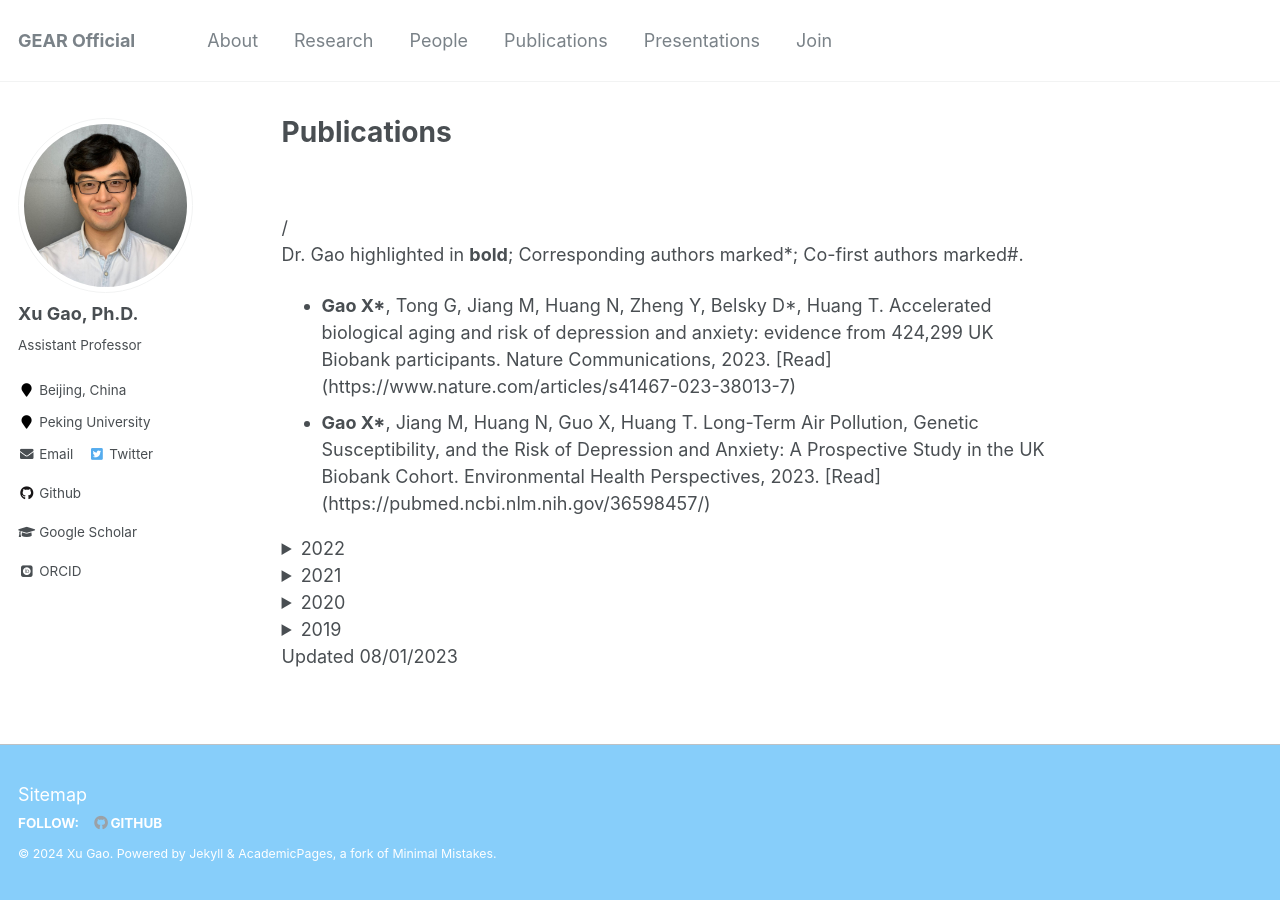
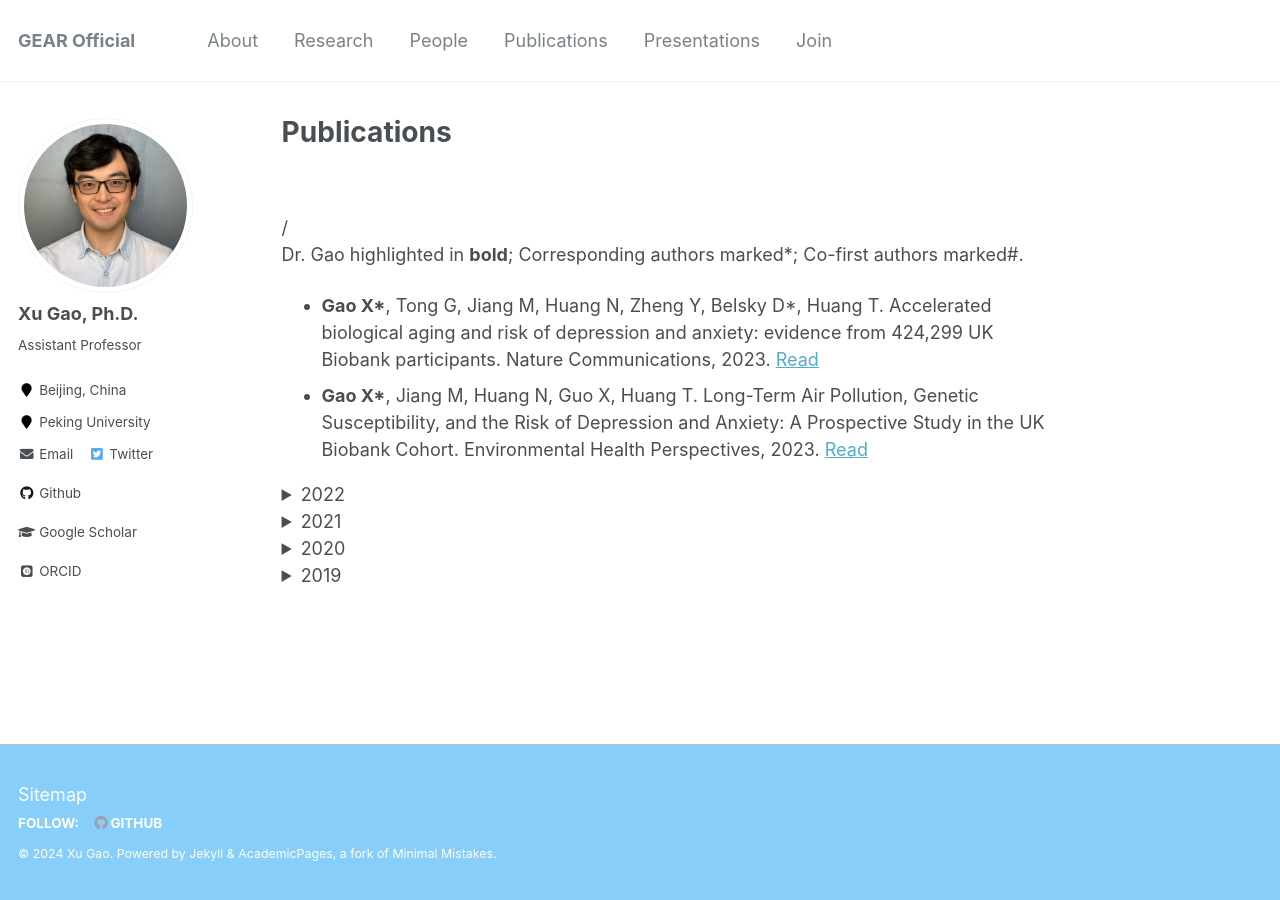
Before and after one commit to ytwangZero/gearpku2020.github.io, a Jekyll site: the page built from _pages/PUBLICATIONS.md, in a window 1280 px wide. Built offline with Jekyll 4.4.1, drawn with Linux system fonts in a browser that asks for light colours; some web fonts are replaced; part of the change alters nothing that is shown.

Commit message:
Update PUBLICATIONS.md

```diff
--- a/_pages/PUBLICATIONS.md
+++ b/_pages/PUBLICATIONS.md
@@ -32,39 +32,39 @@ redirect_from:
 Dr. Gao highlighted in **bold**; Corresponding authors marked*; Co-first authors marked#.
 
 <ul>
-  <li><strong>Gao X*</strong>, Tong G, Jiang M, Huang N, Zheng Y, Belsky D*, Huang T. Accelerated biological aging and risk of depression and anxiety: evidence from 424,299 UK Biobank participants. Nature Communications, 2023. [Read](https://www.nature.com/articles/s41467-023-38013-7)</li>
-  <li><strong>Gao X*</strong>, Jiang M, Huang N, Guo X, Huang T. Long-Term Air Pollution, Genetic Susceptibility, and the Risk of Depression and Anxiety: A Prospective Study in the UK Biobank Cohort. Environmental Health Perspectives, 2023. [Read](https://pubmed.ncbi.nlm.nih.gov/36598457/)</li>
+  <li><strong>Gao X*</strong>, Tong G, Jiang M, Huang N, Zheng Y, Belsky D*, Huang T. Accelerated biological aging and risk of depression and anxiety: evidence from 424,299 UK Biobank participants. Nature Communications, 2023. <a herf="https://www.nature.com/articles/s41467-023-38013-7">Read</a></li>
+  <li><strong>Gao X*</strong>, Jiang M, Huang N, Guo X, Huang T. Long-Term Air Pollution, Genetic Susceptibility, and the Risk of Depression and Anxiety: A Prospective Study in the UK Biobank Cohort. Environmental Health Perspectives, 2023. <a herf="https://pubmed.ncbi.nlm.nih.gov/36598457/">Read</a></li>
 </ul>
 
 <details>
   <summary>2022</summary>
   <ul>
-  <li><strong>Gao X#</strong>, Huang J#, Cardenas A, Zhao Y, Sun Y, Wang J, Xue L, Baccarelli AA, Guo X, Zhang L, Wu S. Short-Term Exposure of PM2.5 and Epigenetic Aging: A Quasi-Experimental Study. Environmental Science & Technology, 2022. [Read](https://pubs.acs.org/doi/10.1021/acs.est.2c05534)</li>
-  <li><strong>Gao X*</strong>, Huang N, Jiang M, Holleczek B, Schöttker B, Huang T, Brenner H. Mortality and morbidity risk prediction for older former smokers based on a score of smoking history: evidence from UK Biobank and ESTHER cohorts. Age and Ageing, 2022, afac154. [Read](https://pubmed.ncbi.nlm.nih.gov/35780433/)</li>
-  <li><strong>Gao X*</strong>, Huang N, Guo X, Huang T. Role of sleep quality in the acceleration of biological aging and its potential for preventive interaction on air pollution insults: Findings from the UK Biobank cohort. Aging cell, 2022, e13610. [Read](https://pubmed.ncbi.nlm.nih.gov/35421261/)</li>
+  <li><strong>Gao X#</strong>, Huang J#, Cardenas A, Zhao Y, Sun Y, Wang J, Xue L, Baccarelli AA, Guo X, Zhang L, Wu S. Short-Term Exposure of PM2.5 and Epigenetic Aging: A Quasi-Experimental Study. Environmental Science & Technology, 2022. <a herf="https://pubs.acs.org/doi/10.1021/acs.est.2c05534">Read</a></li>
+  <li><strong>Gao X*</strong>, Huang N, Jiang M, Holleczek B, Schöttker B, Huang T, Brenner H. Mortality and morbidity risk prediction for older former smokers based on a score of smoking history: evidence from UK Biobank and ESTHER cohorts. Age and Ageing, 2022, afac154. <a herf="https://pubmed.ncbi.nlm.nih.gov/35780433/">Read</a></li>
+  <li><strong>Gao X*</strong>, Huang N, Guo X, Huang T. Role of sleep quality in the acceleration of biological aging and its potential for preventive interaction on air pollution insults: Findings from the UK Biobank cohort. Aging cell, 2022, e13610. <a herf="https://pubmed.ncbi.nlm.nih.gov/35421261/">Read</a></li>
   </ul>
 </details>
 
 <details>
   <summary>2021</summary>
   <ul>
-  <li><strong>Gao X*</strong>, Coull B, Lin X, Vokonas P, Spiro A III, Hou L, Schwartz J, Baccarelli AA. Short-term air pollution, cognitive performance and nonsteroidal anti-inflammatory drug use in the Veterans Affairs Normative Aging Study. Nature Aging. 2021. [Read](https://www.nature.com/articles/s43587-021-00060-4)</li>
+  <li><strong>Gao X*</strong>, Coull B, Lin X, Vokonas P, Spiro A III, Hou L, Schwartz J, Baccarelli AA. Short-term air pollution, cognitive performance and nonsteroidal anti-inflammatory drug use in the Veterans Affairs Normative Aging Study. Nature Aging. 2021. <a herf="https://www.nature.com/articles/s43587-021-00060-4">Read</a></li>
   </ul>
 </details>
 
 <details>
   <summary>2020</summary>
   <ul>
-  <li><strong>Gao X*</strong>, Coull B, Lin X, Vokonas P, Sparrow D, Hou L, DeMeo D, Litonjua A, Schwartz J, Baccarelli AA. Association of Neutrophil to Lymphocyte Ratio with Reduced Pulmonary Function in a 30-Year Longitudinal Study of US Veterans. JAMA Network Open. 2020; 3:e2010350. [Read](https://jamanetwork.com/journals/jamanetworkopen/fullarticle/2768234)</li>
-  <li><strong>Gao X*</strong>, Coull B, Lin X, Vokonas P, Schwartz J, Baccarelli AA. Nonsteroidal anti-inflammatory drugs modify the effect of short-term air pollution on lung function. American Journal of Respiratory and Critical Care Medicine. 2020; 201(3):374-8. [Read](https://pubmed.ncbi.nlm.nih.gov/31553629/)</li>
+  <li><strong>Gao X*</strong>, Coull B, Lin X, Vokonas P, Sparrow D, Hou L, DeMeo D, Litonjua A, Schwartz J, Baccarelli AA. Association of Neutrophil to Lymphocyte Ratio with Reduced Pulmonary Function in a 30-Year Longitudinal Study of US Veterans. JAMA Network Open. 2020; 3:e2010350. <a herf="https://jamanetwork.com/journals/jamanetworkopen/fullarticle/2768234">Read</a></li>
+  <li><strong>Gao X*</strong>, Coull B, Lin X, Vokonas P, Schwartz J, Baccarelli AA. Nonsteroidal anti-inflammatory drugs modify the effect of short-term air pollution on lung function. American Journal of Respiratory and Critical Care Medicine. 2020; 201(3):374-8. <a herf="https://pubmed.ncbi.nlm.nih.gov/31553629/">Read</a></li>
   </ul>
 </details>
 
 <details>
   <summary>2019</summary>
   <ul>
-  <li><strong>Gao X*</strong>, Colicino E, Shen J, Just AC, Nwanaji-Enwerem JC, Wang C, Coull B, Lin X, Vokonas P, Zheng Y, Hou L, Schwartz J, Baccarelli AA. Comparative validation of an epigenetic mortality risk score with three aging biomarkers for predicting mortality risks among older adult males. International Journal of Epidemiology. 2019; 48, 1958-1971. [Read](https://pubmed.ncbi.nlm.nih.gov/31038702/)</li>
-  <li><strong>Gao X*</strong>, Gào X, Zhang Y, Holleczek B, Schöttker B, Brenner H. Oxidative stress and epigenetic mortality risk score: associations with all-cause mortality among elderly people. European Journal of Epidemiology. 2019; 451-462. [Read](https://pubmed.ncbi.nlm.nih.gov/30771035/)</li>
+  <li><strong>Gao X*</strong>, Colicino E, Shen J, Just AC, Nwanaji-Enwerem JC, Wang C, Coull B, Lin X, Vokonas P, Zheng Y, Hou L, Schwartz J, Baccarelli AA. Comparative validation of an epigenetic mortality risk score with three aging biomarkers for predicting mortality risks among older adult males. International Journal of Epidemiology. 2019; 48, 1958-1971. <a herf="https://pubmed.ncbi.nlm.nih.gov/31038702/">Read</a></li>
+  <li><strong>Gao X*</strong>, Gào X, Zhang Y, Holleczek B, Schöttker B, Brenner H. Oxidative stress and epigenetic mortality risk score: associations with all-cause mortality among elderly people. European Journal of Epidemiology. 2019; 451-462. <a herf="https://pubmed.ncbi.nlm.nih.gov/30771035/">Read</</li>
   </ul>
 </details>
 
```
